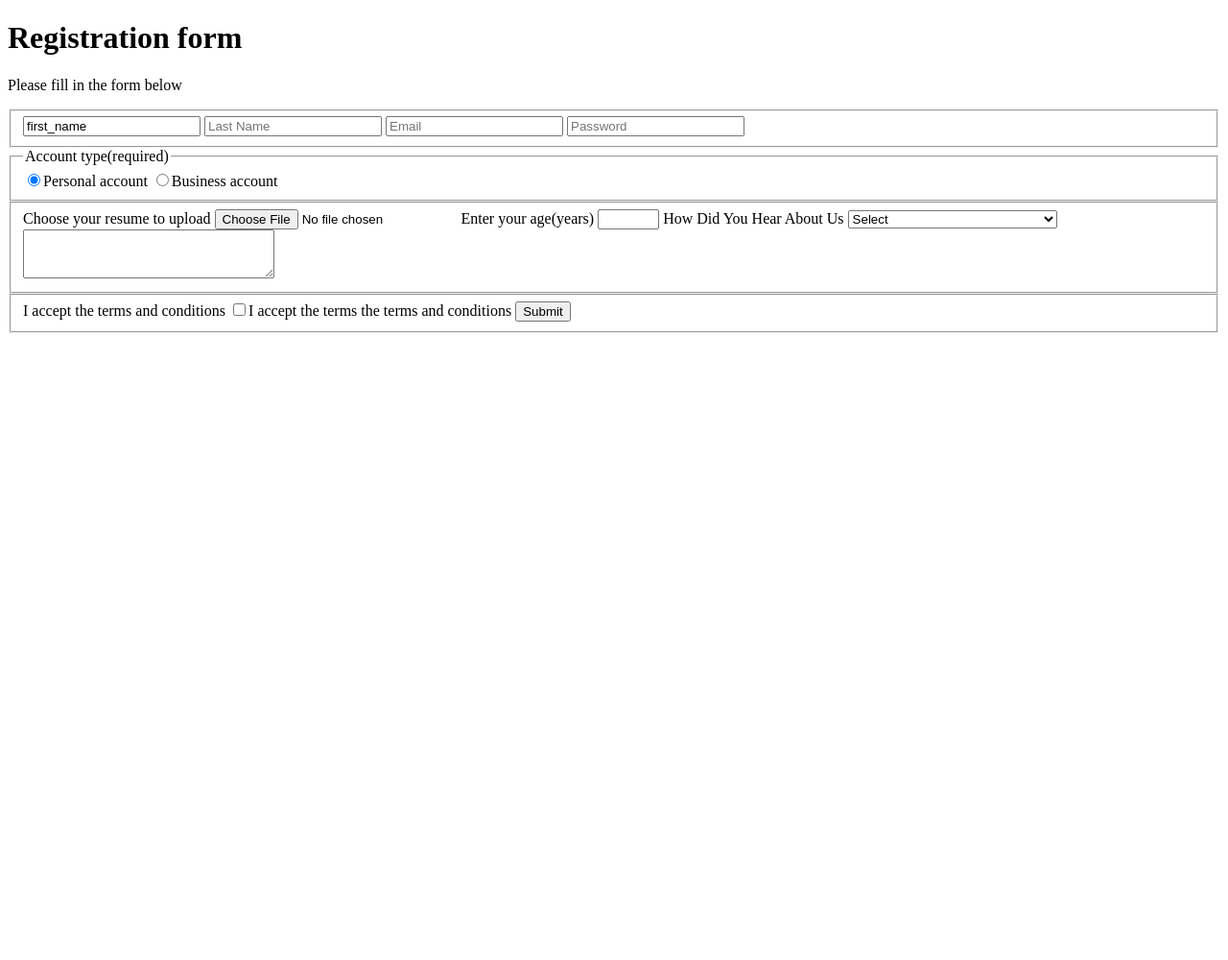
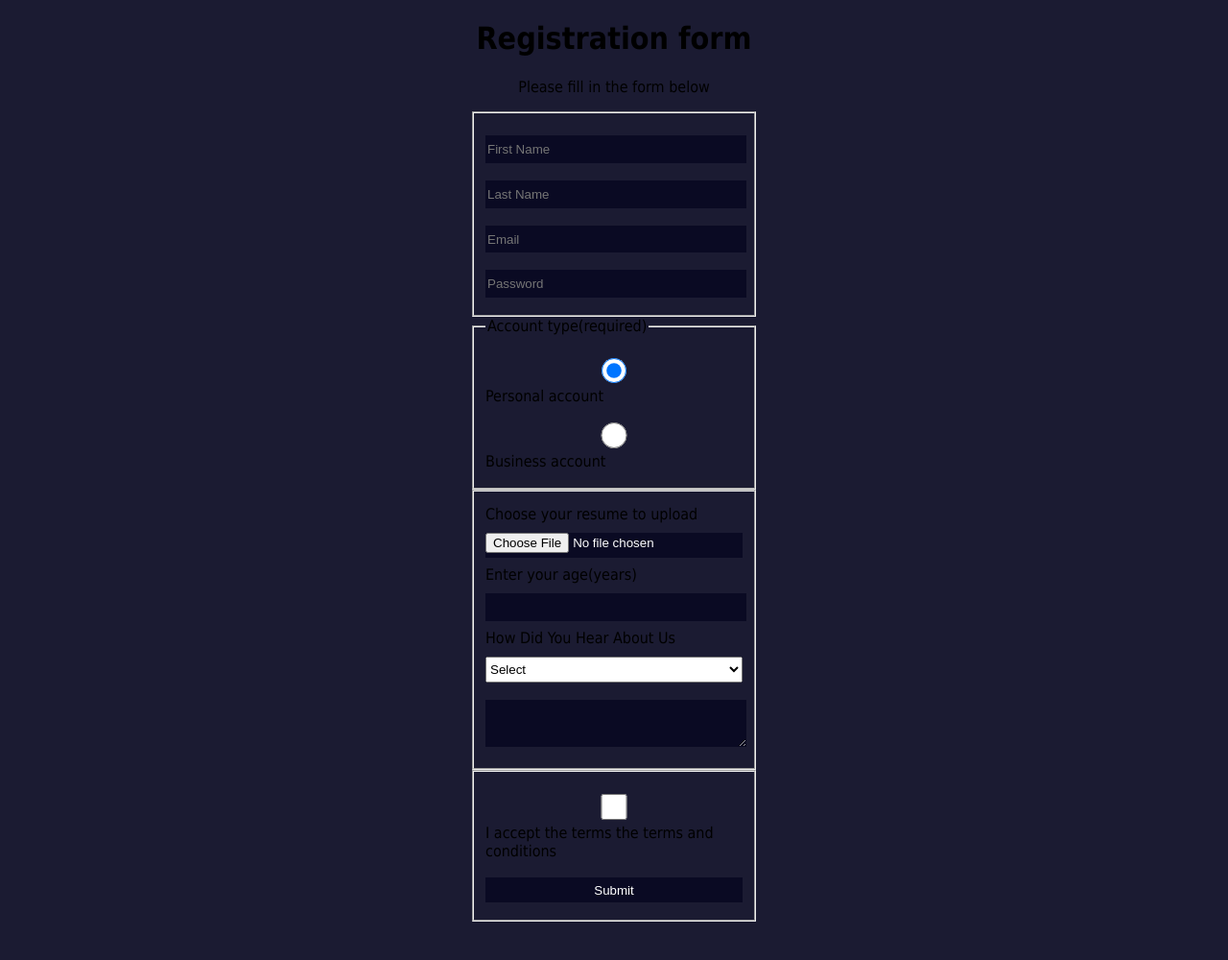
Before and after one commit to balagrivine/pyCasts, a Flask app: page / in a window 1280 px wide. Shown: the whole page at 96% size. Before the commit the page ends 347 px from the top, so only its background shows below. Run offline with Flask 3, Linux system fonts and the light colour scheme.

Commit message:
add css styling to the form

```diff
--- a/pycasts/static/styles/styles.css
+++ b/pycasts/static/styles/styles.css
@@ -1,3 +1,40 @@
-input {
-	display: inline-block;
+body {
+	background-color: #1b1b32;
+	font-family: Tahoma;
+	font-size: 16px;
+	margin-left: auto;
+	margin-right: auto;
+	width: 100%;
 }
+input, textarea, select {
+	width: 100%;
+	margin: 10px 0 0 0 ;
+	min-height: 2em;
+}
+
+h1, p {
+	text-align: center;
+	margin: 1em, auto;
+}
+
+form {
+	width: 60px;
+	max-width: 500px;
+	min-width: 300px;
+	margin: 0 auto;
+	padding-bottom: 2em;
+}
+label {
+	display: block;
+	margin: 0.5rem 0;
+}
+input, textarea {
+	color: white;
+	background-color: #0a0a23;
+	border: #0a0a23;
+}
+
+input, textarea, select {
+	margin: 10px 0 0 0;
+	width: 100%
+}
--- a/pycasts/templates/app.html
+++ b/pycasts/templates/app.html
@@ -15,36 +15,36 @@
 			<form method="POST" action="_blank">
 				<fieldset>
 					<label for="first_name">
-						<input type="text" placeholder="First Name" id="first_name" value="first_name" required>
+						<input class="details" type="text" placeholder="First Name" id="first_name" required>
 					</label>
 					<label for="last_name">
-						<input type="text" placeholder="Last Name" id="last_name" name="last_name" required>
+						<input class="details" type="text" placeholder="Last Name" id="last_name" name="last_name" required>
 					</label>
 					<label for="email">
-						<input type="email" placeholder="Email" id="email" name="email" required>
+						<input class="details" type="email" placeholder="Email" id="email" name="email" required>
 					</label>
 					<label>
-						<input type="password" placeholder="Password" name="password" id="password" required pattern="[a-z0-5{8, }]">
+						<input class="details" type="password" placeholder="Password" name="password" id="password" required pattern="[a-z0-5{8, }]">
 					</label>
 				</fieldset>
 				<fieldset>
 					<legend>Account type(required)</legend>
 					<label for="personal">
-						<input type="radio" name="account" value="personal" id="personal" checked>Personal account
+						<input class="account" type="radio" name="account" value="personal" id="personal" checked>Personal account
 					</label>
 					<label for="business">
-						<input type="radio" name="account" value="business" id="business">Business account
+						<input class="account" type="radio" name="account" value="business" id="business">Business account
 					</label>
 				</fieldset>
 				<fieldset>
 					<label for="upload">Choose your resume to upload
-						<input type="file" name="upload" id="upload">
+						<input class="resume" type="file" name="upload" id="upload">
 					</label>
 					<label for="age">Enter your age(years)
-						<input type="number" id="age" name="age" min="18" max="120">
+						<input class="age" type="number" id="age" name="age" min="18" max="120">
 					</label>
 					<label for="about-us">How Did You Hear About Us
-						<select id="about-us">
+						<select id="about-us" class="referer">
 							<option value="">
 								Select
 							</option>
@@ -62,15 +62,15 @@
 							</option>
 						</select>
 						<label for="bio">
-							<textarea rows=3 cols=30 name="bio" placeholder="I like coding... " id="bio">
+							<textarea class="bio" rows=3 cols=30 name="bio" placeholder="I like coding... " id="bio">
 
 							</textarea>
 						</label>
 					</label>
 				</fieldset>
 				<fieldset>
-					<label for="terms-and-condition">I accept the terms and conditions
-						<input type="checkbox" name="terms-and-conditions">I accept the terms the terms and conditions
+					<label for="terms-and-condition">
+						<input class="terms" type="checkbox" name="terms-and-conditions">I accept the terms the terms and conditions
 					</label>
 					<label for="submit">
 						<input type="submit" name="Submit" value="Submit" id="Submit">
```
